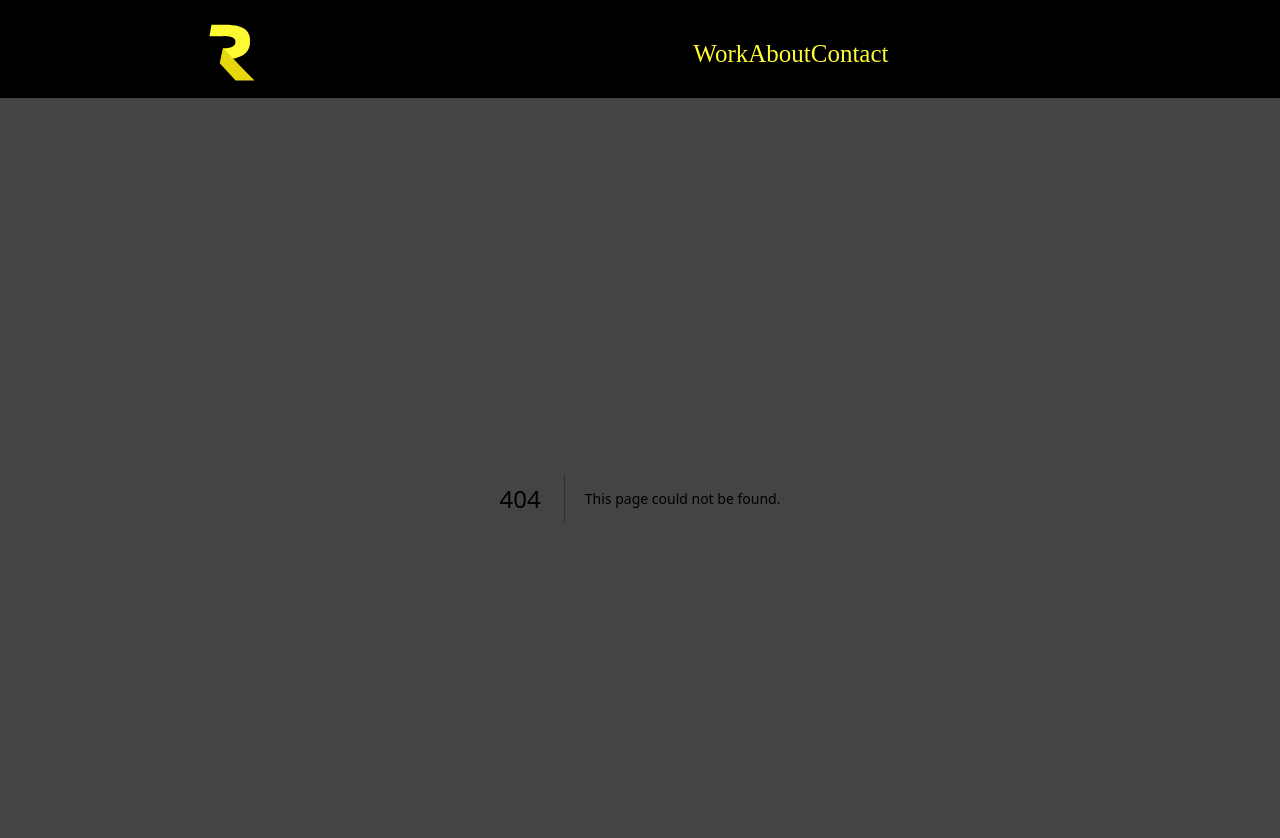
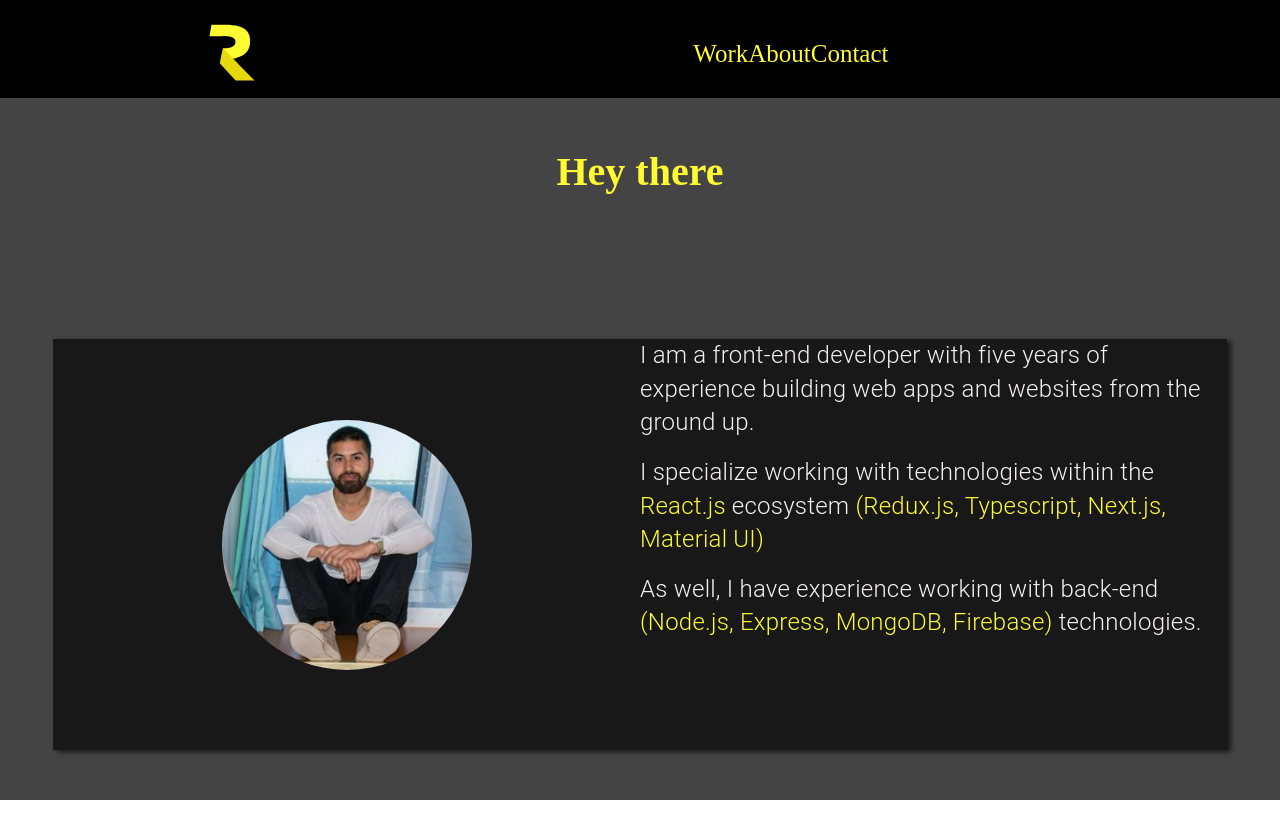
Before and after one commit to rrorrolfo/next_portfolio, a Next.js app: page /about in a window 1280 px wide. Before the commit this address had no page. Shown: the top 838 px of the page. After the commit the page ends 800 px from the top, so only its background shows below. Built offline with nearby package versions, Linux system fonts and the light colour scheme.

Commit message:
Created and styled About page

```diff
--- /dev/null
+++ b/app/about/about.module.css
@@ -0,0 +1,45 @@
+.pageContainer {
+  padding-bottom: 50px;
+  justify-content: center;
+  min-height: calc(100vh - 98px);
+}
+
+.contentContainer {
+  box-shadow: 4px 2px 5px var(--light-black);
+  background-color: var(--light-black);
+  justify-content: center;
+  padding: 15px;
+}
+
+.profilePhoto {
+  width: 250px;
+  height: 250px;
+  border-radius: 50%;
+  display: block;
+  margin: 25px auto 50px;
+}
+
+.yellowHighlight {
+  color: var(--yellow-brand);
+}
+
+.description {
+  color: var(--white-color);
+}
+
+@media (min-width: 900px) {
+  .contentContainer {
+    padding-top: 50px;
+    padding-bottom: 50px;
+  }
+
+  .profilePhoto {
+    margin: initial;
+  }
+
+  .profilePhotoContainer {
+    display: flex;
+    align-items: center;
+    justify-content: center;
+  }
+}
--- /dev/null
+++ b/app/about/page.tsx
@@ -0,0 +1,72 @@
+import Image from "next/image";
+import Grid from "@mui/material/Unstable_Grid2";
+import Typography from "@mui/material/Typography";
+
+import profilePic from "./RR.jpg";
+import styles from "./about.module.css";
+
+const About = () => {
+  return (
+    <Grid container className={styles.pageContainer}>
+      <Grid>
+        <h1 className="title">Hey there</h1>
+      </Grid>
+      <Grid container xs={11} className={styles.contentContainer}>
+        <Grid md={6} className={styles.profilePhotoContainer}>
+          <Image
+            className={styles.profilePhoto}
+            src={profilePic}
+            alt="Rodolfo del Rio - React Developer"
+            title="Rodolfo del Rio - React Developer"
+          />
+        </Grid>
+        <Grid md={6}>
+          <Typography
+            paragraph
+            className={styles.description}
+            style={{
+              fontSize: "1.5rem",
+              fontWeight: 300,
+              lineHeight: 1.4,
+            }}
+          >
+            I am a front-end developer with five years of experience building
+            web apps and websites from the ground up.
+          </Typography>
+          <Typography
+            paragraph
+            className={styles.description}
+            style={{
+              fontSize: "1.5rem",
+              fontWeight: 300,
+              lineHeight: 1.4,
+            }}
+          >
+            I specialize working with technologies within the{" "}
+            <span className={styles.yellowHighlight}>React.js</span> ecosystem{" "}
+            <span className={styles.yellowHighlight}>
+              (Redux.js, Typescript, Next.js, Material UI)
+            </span>
+          </Typography>
+          <Typography
+            paragraph
+            className={styles.description}
+            style={{
+              fontSize: "1.5rem",
+              fontWeight: 300,
+              lineHeight: 1.4,
+            }}
+          >
+            As well, I have experience working with back-end{" "}
+            <span className={styles.yellowHighlight}>
+              (Node.js, Express, MongoDB, Firebase)
+            </span>{" "}
+            technologies.
+          </Typography>
+        </Grid>
+      </Grid>
+    </Grid>
+  );
+};
+
+export default About;
```
Also changed, not shown: app/about/RR.jpg (added).
